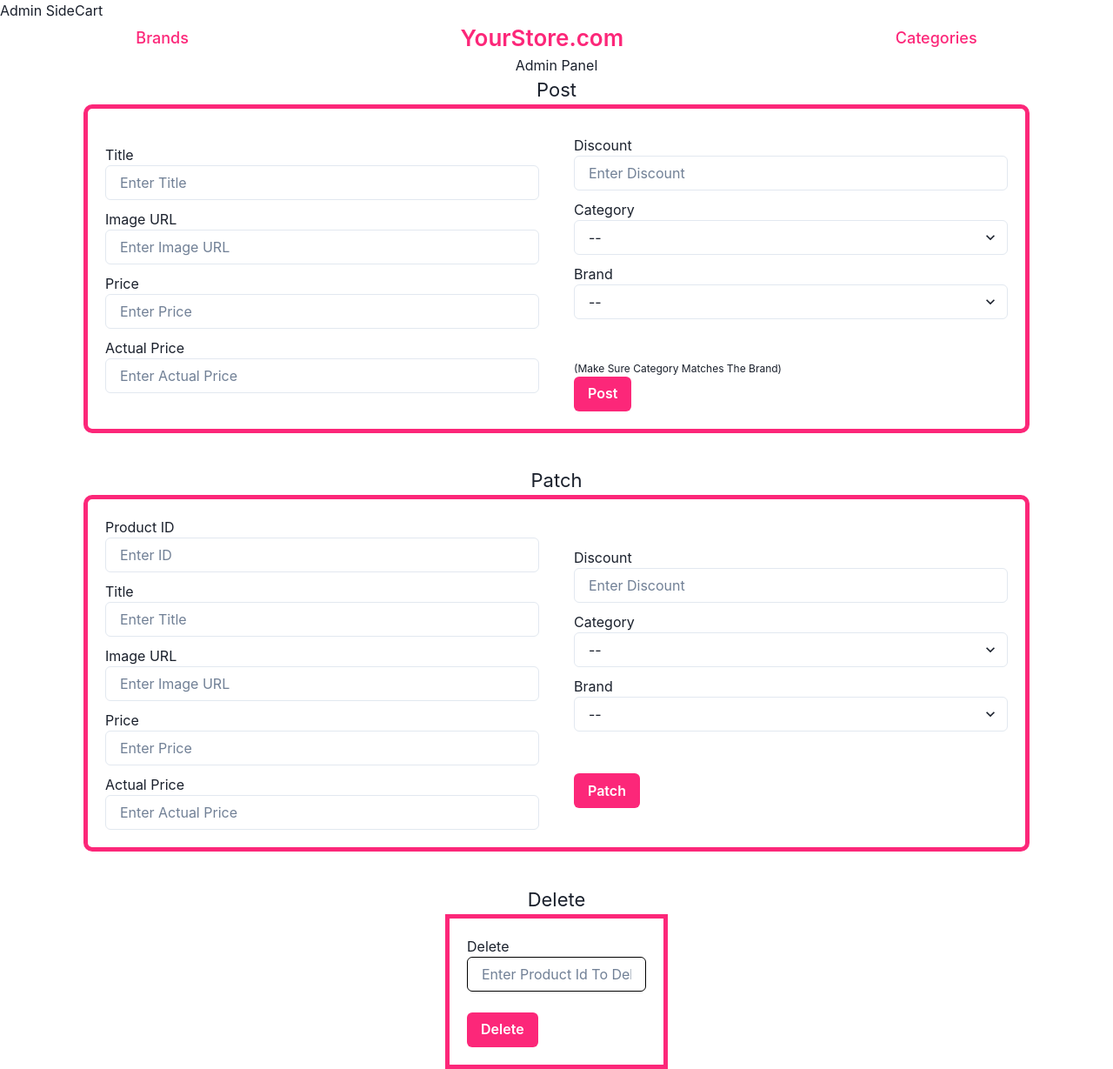
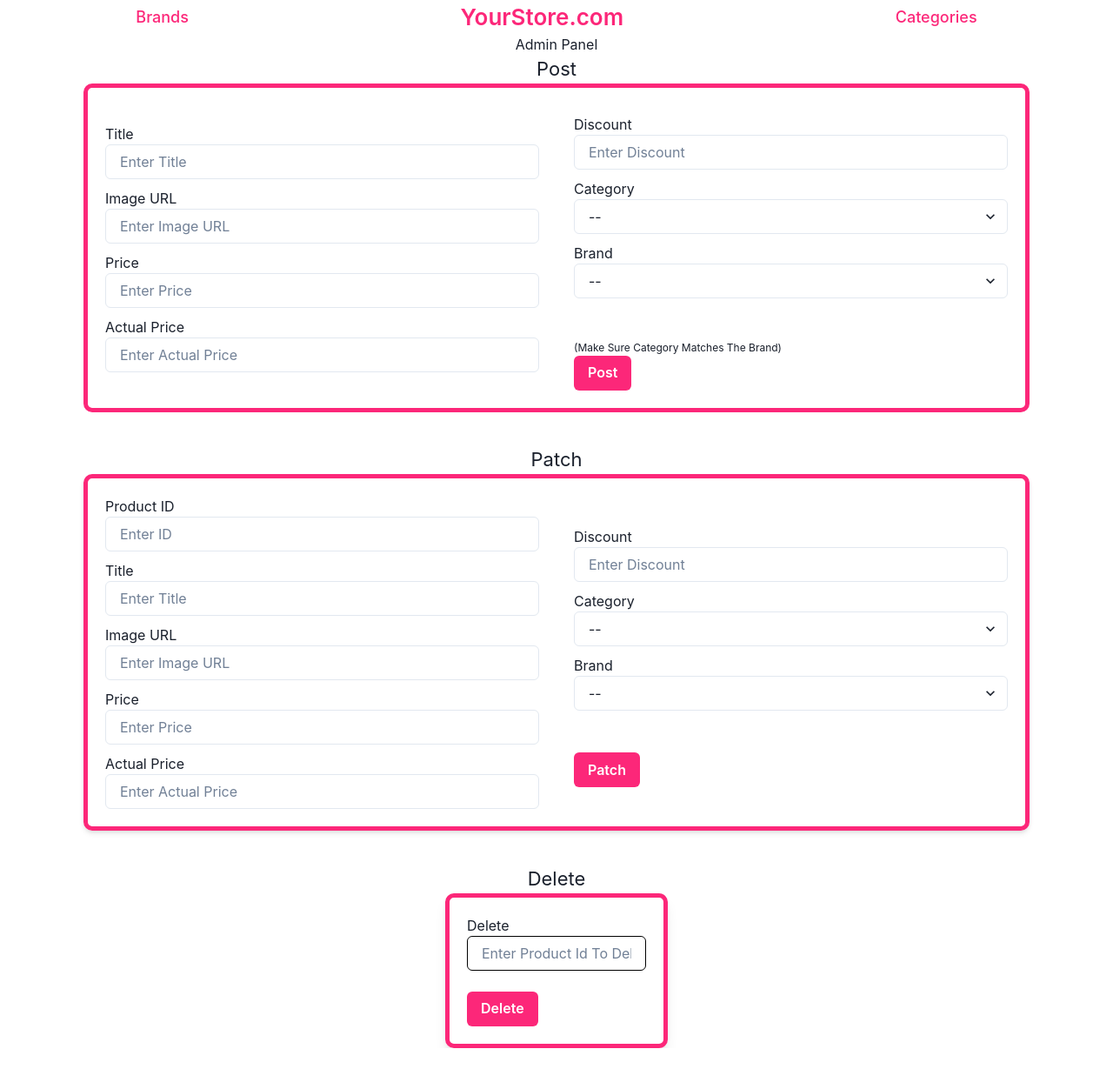
Before and after one commit to heyabrar/ShoppingParadise, a React (Create React App) app in the folder your-store-app/: page /adminside in a window 1280 px wide. Shown: the whole page at 87% size. After the commit the page ends 1205 px from the top, so only its background shows below. Built offline with nearby package versions, Linux system fonts and the light colour scheme.

Commit message:
Button added in adminside

```diff
--- a/your-store-app/src/Abrar/AdminSide/AdminBrandsPage.jsx
+++ b/your-store-app/src/Abrar/AdminSide/AdminBrandsPage.jsx
@@ -1,4 +1,5 @@
-import { Box, Image, SimpleGrid, Text } from "@chakra-ui/react";
+import { Box, Button, Flex, Image, SimpleGrid, Text } from "@chakra-ui/react";
+import { Link } from "react-router-dom";
 
 export default function AdminBrandsPage ( ) {
     const Brands = [
@@ -48,8 +49,11 @@ export default function AdminBrandsPage ( ) {
                     <Text fontWeight={'550'}>{elem.title}</Text>
                 </Box>
             })}
+        </SimpleGrid>
 
-        </SimpleGrid>
+        <Flex width={{base  : '40%'}} m='auto'  justifyContent='center' mt='30px'>
+        <Link to='/adminside'><Button size='sm' color='white' bg='#fc2779' colorScheme='#fc2779'>Admin Panel</Button></Link>
+        </Flex>
         </>
     )
 }
--- a/your-store-app/src/Abrar/AdminSide/AdminCategories.jsx
+++ b/your-store-app/src/Abrar/AdminSide/AdminCategories.jsx
@@ -1,4 +1,5 @@
-import { Box, Image, SimpleGrid, Text } from "@chakra-ui/react";
+import { Box, Button, Flex, Image, SimpleGrid, Text } from "@chakra-ui/react";
+import { Link } from "react-router-dom";
 
 export default function AdminCategoriesPage ( ) {
     const Brands = [
@@ -33,11 +34,13 @@ export default function AdminCategoriesPage ( ) {
             {Brands.map((elem)=>{
                 return <Box key={elem.id} textAlign='center'>
                     <Image margin='auto' width={{base : '100px', md : '150px'}} src={elem.image} alt={elem.title} h='210px' borderRadius='20px' shadow='lg'/>
-                    <Text fontWeight={'550'}>{elem.title}</Text>
+                    <Text fontWeight={'550'} mt='10px'>{elem.title}</Text>
                 </Box>
             })}
-
         </SimpleGrid>
+        <Flex width={{base  : '40%'}} m='auto'  justifyContent='center' mt='20px'>
+        <Link to='/adminside'><Button size='sm' color='white' bg='#fc2779' colorScheme='#fc2779'>Admin Panel</Button></Link>
+        </Flex>
         </>
     )
 }
--- a/your-store-app/src/Abrar/AdminSide/AdminSide.jsx
+++ b/your-store-app/src/Abrar/AdminSide/AdminSide.jsx
@@ -127,7 +127,7 @@ export default function AdminSide ( ) {
         </Flex>
 
         <Text textAlign='center' mt='3%' fontSize='22px'>Patch</Text>
-        <Flex border='5px solid #fc2779' width={{base : '95%', md : '90%', lg : '85%'}} m='auto' gap={{base : '5px', md :'20px' , lg : '40px'}} direction={{base : 'column', md: 'row'}} padding='20px' borderRadius='10px' >
+        <Flex border='5px solid #fc2779' width={{base : '95%', md : '90%', lg : '85%'}} m='auto' gap={{base : '5px', md :'20px' , lg : '40px'}} direction={{base : 'column', md: 'row'}} padding='20px' borderRadius='10px' shadow='md'>
         <Box  w={{base : '90%', md : '80%', lg : '50%'}} m='auto'>
             <Text>Product ID</Text>
             <Input placeholder="Enter ID" value={patchid} onChange={(e)=>setPatchid(e.target.value)}/>
@@ -168,7 +168,7 @@ export default function AdminSide ( ) {
         </Flex>
 
         <Text textAlign='center' fontSize='22px' mt='3%'>Delete</Text>
-        <Box border='5px solid #fc2779' width={{base : '80%' ,md : '40%', lg : '20%'}} m='auto' padding='20px'>
+        <Box border='5px solid #fc2779' width={{base : '80%' ,md : '40%', lg : '20%'}} m='auto' padding='20px' borderRadius='10px' shadow='lg'>
         <Text>Delete</Text>
             <Input placeholder='Enter Product Id To Delete' value={Delete} onChange={(e) => SetDelete(e.target.value)} border='1px solid black'/>
             <br /><br />
--- a/your-store-app/src/App.js
+++ b/your-store-app/src/App.js
@@ -7,8 +7,6 @@ function App() {
   return (
 
     <div className='App'>
-      {/* <SkinPage/> */} <Link to='/adminside'>Admin Side</Link>
-      <Link to='/cart'>Cart</Link>
       <AllRoutes />
 
 
```
